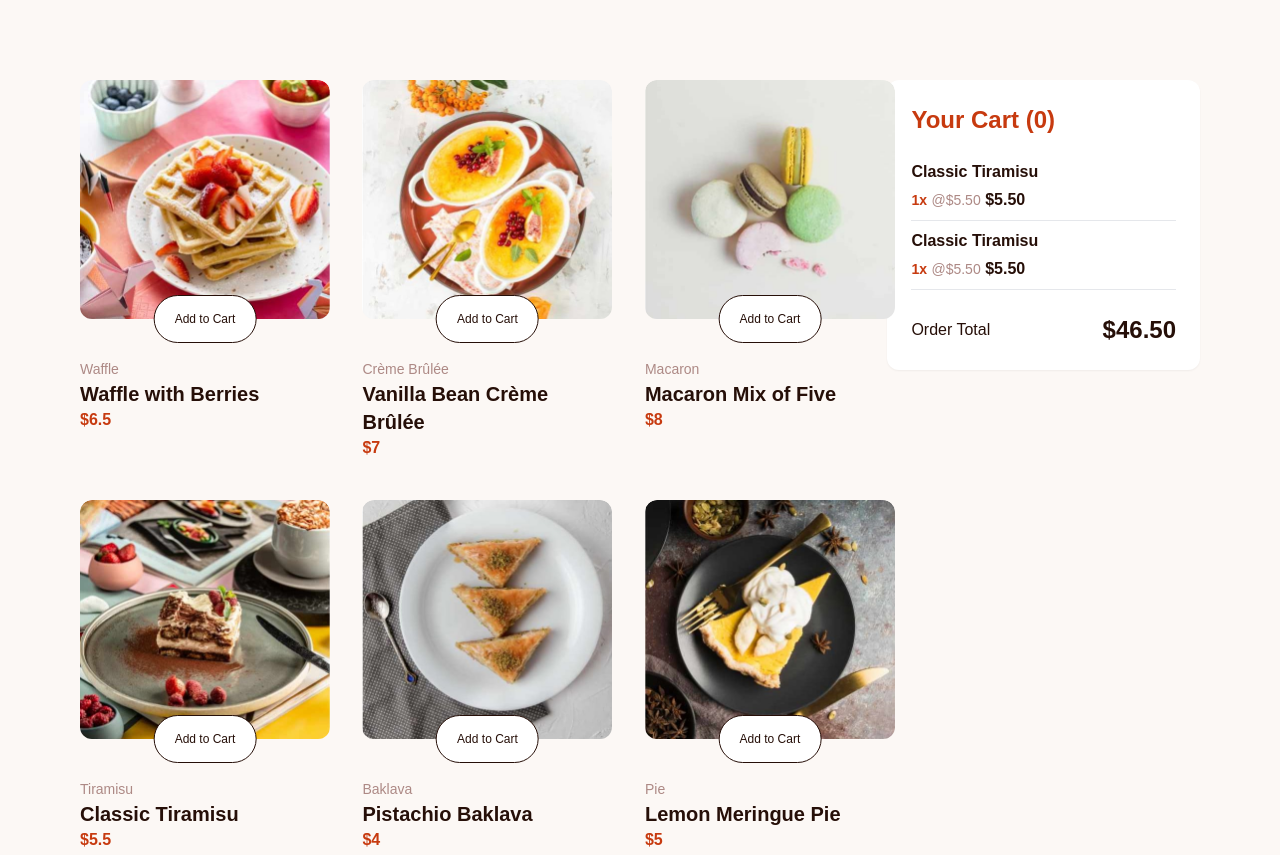
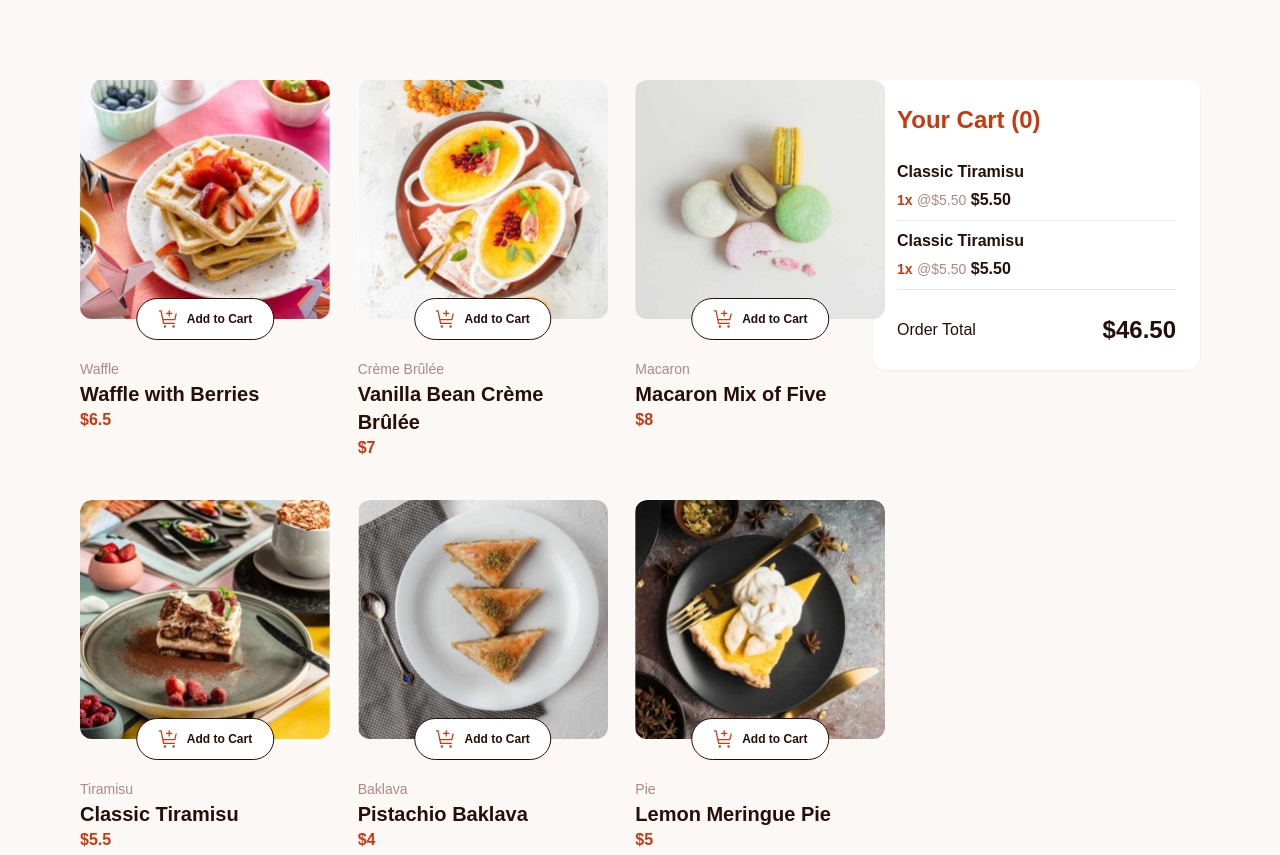
Before and after one commit to softexrecifepe/product-list-with-cart-web, a website built with Vite: page index.html in a window 1280 px wide. Shown: the top 855 px of the page. Built offline with nearby package versions, Linux system fonts and the light colour scheme; files whose address does not match are found by name.

Commit message:
refactor: adiciona o ícone de carrinho ao botão

```diff
--- a/index.html
+++ b/index.html
@@ -35,7 +35,7 @@
     </ul>
 
     <!-- componente `Cart` -->
-    <div id="cart-container" class="w-[320px] flex flex-col h-fit rounded-xl shadow-sm bg-white px-6 py-6">
+    <div id="cart-container" class="w-[340px] flex flex-col h-fit rounded-xl shadow-sm bg-white px-6 py-6">
       <h2 class="product-price text-2xl mb-4">Your Cart (<span id="total-quantity-text">0</span>)</h2>
       <ul>
         <li class="border-b py-2 flex flex-col gap-1">
--- a/src/entities/product.ts
+++ b/src/entities/product.ts
@@ -29,8 +29,10 @@ export class Product {
         <div class="rounded-xl overflow-hidden flex flex-col w-[250px]">
           <div class="mb-10 relative h-full">
             <img src=${this._imageUrl} class="rounded-xl"/>
-            <button id="button-add-to-cart" type="button" class="button rounded-full border font-medium text-xs bg-white">Add to
-              Cart</button>
+            <button id="button-add-to-cart" type="button" class="button rounded-full border font-semibold text-xs bg-white flex items-center justify-center gap-2">
+              <svg xmlns="http://www.w3.org/2000/svg" width="21" height="20" fill="none" viewBox="0 0 21 20"><g fill="#C73B0F" clip-path="url(#a)"><path d="M6.583 18.75a1.25 1.25 0 1 0 0-2.5 1.25 1.25 0 0 0 0 2.5ZM15.334 18.75a1.25 1.25 0 1 0 0-2.5 1.25 1.25 0 0 0 0 2.5ZM3.446 1.752a.625.625 0 0 0-.613-.502h-2.5V2.5h1.988l2.4 11.998a.625.625 0 0 0 .612.502h11.25v-1.25H5.847l-.5-2.5h11.238a.625.625 0 0 0 .61-.49l1.417-6.385h-1.28L16.083 10H5.096l-1.65-8.248Z"/><path d="M11.584 3.75v-2.5h-1.25v2.5h-2.5V5h2.5v2.5h1.25V5h2.5V3.75h-2.5Z"/></g><defs><clipPath id="a"><path fill="#fff" d="M.333 0h20v20h-20z"/></clipPath></defs></svg>
+              Add to Cart
+            </button>
           </div>
 
           <div class="flex flex-col">
--- a/src/styles/_components.scss
+++ b/src/styles/_components.scss
@@ -16,7 +16,8 @@
 }
 
 .button {
-  padding: 15px 20px;
+  padding: 10px 0px;
+  width: 55%;
   position: absolute;
   bottom: 0px;
   left: 50%;
```
